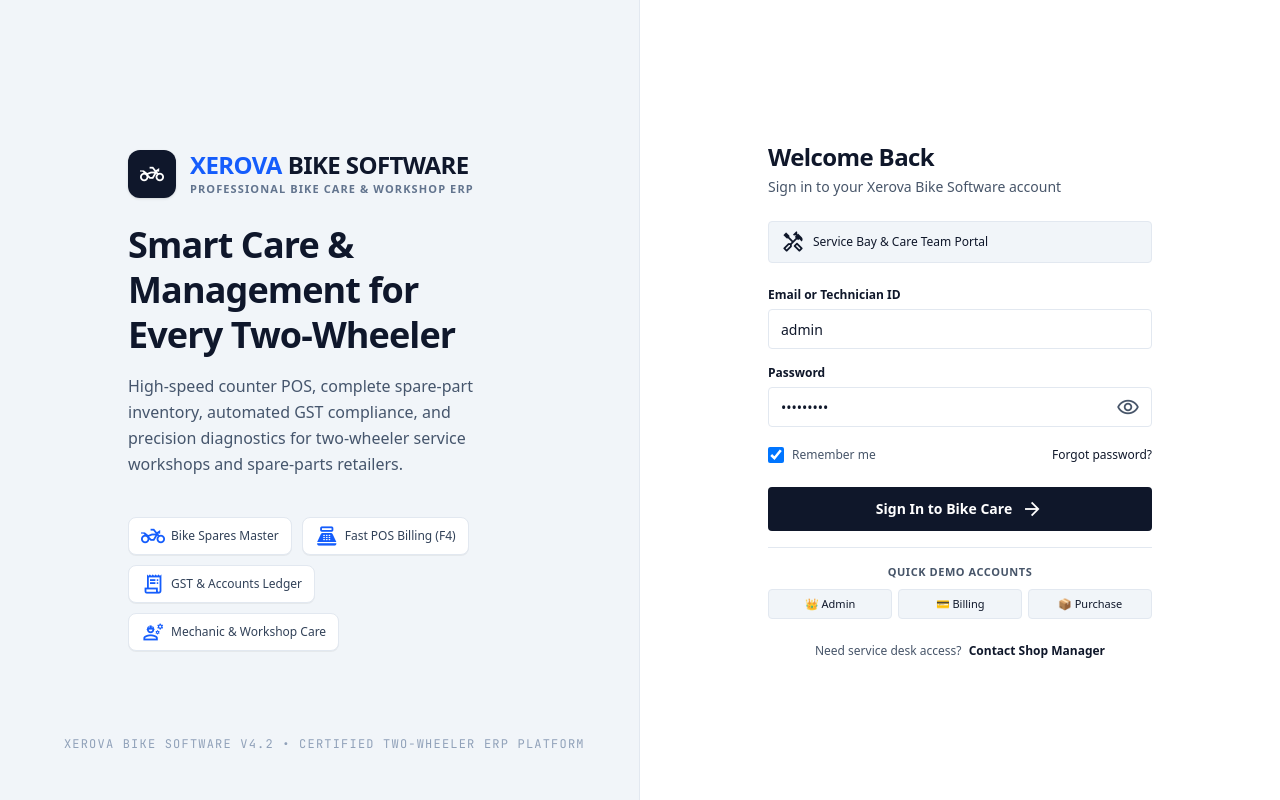
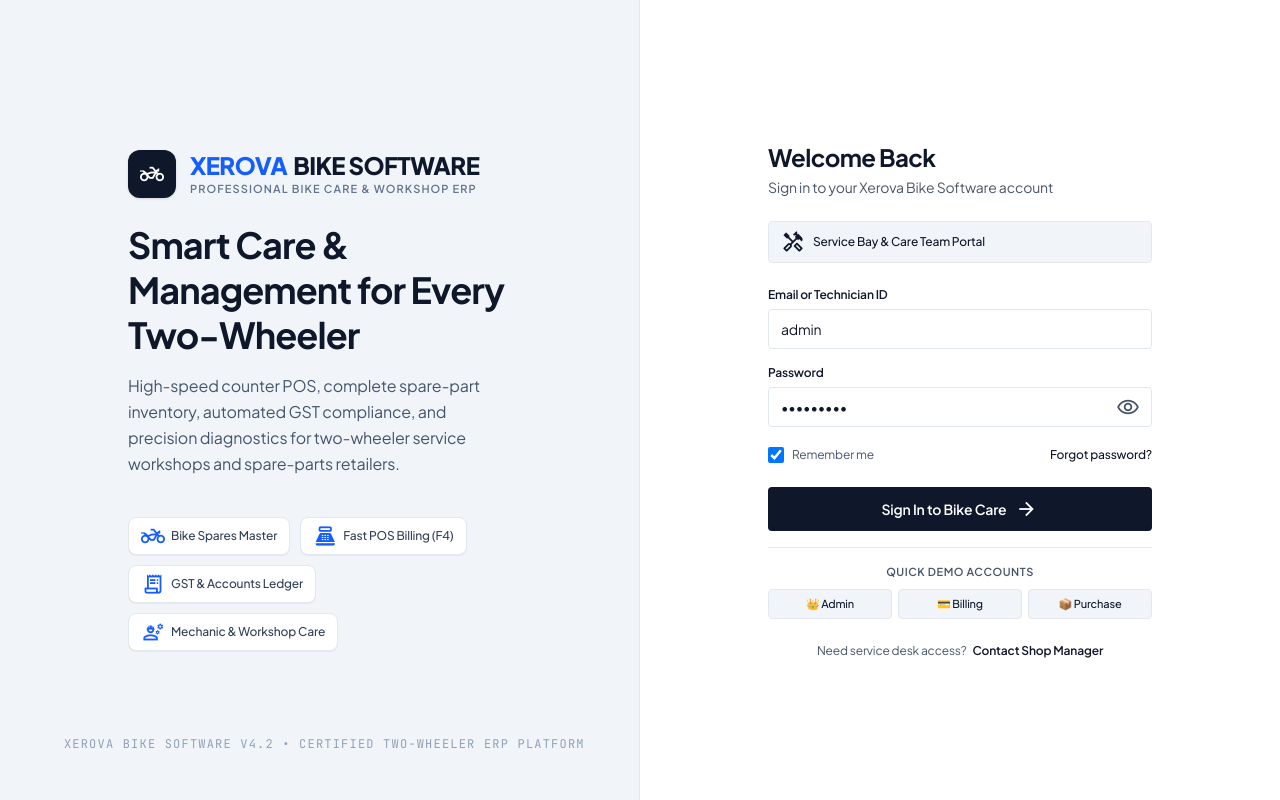
Before and after one commit to Dhineshkumardhina/XEROVA-BIKECARE, a React (Vite) app: page / in a window 1280 px wide. Built offline with nearby package versions, Linux system fonts and the light colour scheme; no server answers.

Commit message:
feat: configure Tailwind CSS with custom theme and font imports

```diff
--- a/index.html
+++ b/index.html
@@ -12,7 +12,7 @@
     <meta name="twitter:card" content="summary_large_image" />
     <link rel="preconnect" href="https://fonts.googleapis.com" />
     <link rel="preconnect" href="https://fonts.gstatic.com" crossorigin />
-    <link href="https://fonts.googleapis.com/css2?family=IBM+Plex+Sans:wght@400;500;600;700&family=Courier+Prime&family=Inter:wght@400;500;600;700&family=JetBrains+Mono:wght@400;500;600;700&display=swap" rel="stylesheet" />
+    <link href="https://fonts.googleapis.com/css2?family=Plus+Jakarta+Sans:ital,wght@0,300..800;1,300..800&family=JetBrains+Mono:ital,wght@0,400..700;1,400..700&display=swap" rel="stylesheet" />
     <link href="https://fonts.googleapis.com/css2?family=Material+Symbols+Outlined:opsz,wght,FILL,GRAD@20..48,100..700,0..1,-50..200" rel="stylesheet" />
   </head>
   <body>
--- a/src/index.css
+++ b/src/index.css
@@ -1,7 +1,8 @@
 @import "tailwindcss";
 
 @theme {
-  --font-inter: 'Inter', system-ui, -apple-system, BlinkMacSystemFont, sans-serif;
+  --font-sans: 'Plus Jakarta Sans', -apple-system, BlinkMacSystemFont, 'Segoe UI', Roboto, sans-serif;
+  --font-inter: 'Plus Jakarta Sans', -apple-system, BlinkMacSystemFont, 'Segoe UI', Roboto, sans-serif;
   --font-mono: 'JetBrains Mono', monospace;
 
   /* Modern, Clean Slate / Zinc Neutral Theme */
@@ -66,10 +67,12 @@
   html, body {
     margin: 0;
     padding: 0;
-    font-family: var(--font-inter);
+    font-family: 'Plus Jakarta Sans', -apple-system, BlinkMacSystemFont, 'Segoe UI', Roboto, sans-serif;
     background-color: #f8fafc;
     color: #0f172a;
     -webkit-font-smoothing: antialiased;
+    -moz-osx-font-smoothing: grayscale;
+    letter-spacing: -0.01em;
   }
 }
 
@@ -78,7 +81,7 @@
   font-size: 11px;
   line-height: 14px;
   letter-spacing: 0.01em;
-  font-weight: 500;
+  font-weight: 600;
 }
 
 .font-numeric-data {
@@ -126,25 +129,25 @@
 
 .font-headline-md {
   font-family: var(--font-inter);
-  font-size: 16px;
+  font-size: 15px;
   line-height: 22px;
-  letter-spacing: -0.01em;
+  letter-spacing: -0.015em;
   font-weight: 600;
 }
 
 .font-headline-lg {
   font-family: var(--font-inter);
-  font-size: 20px;
+  font-size: 19px;
   line-height: 26px;
-  letter-spacing: -0.015em;
-  font-weight: 600;
+  letter-spacing: -0.02em;
+  font-weight: 700;
 }
 
 .font-headline-xl {
   font-family: var(--font-inter);
   font-size: 24px;
   line-height: 30px;
-  letter-spacing: -0.02em;
+  letter-spacing: -0.025em;
   font-weight: 700;
 }
 
```
